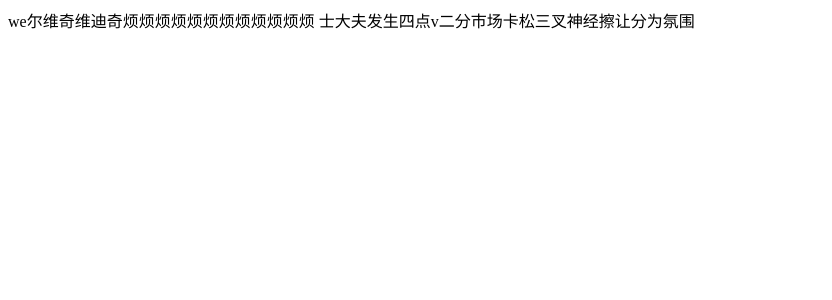
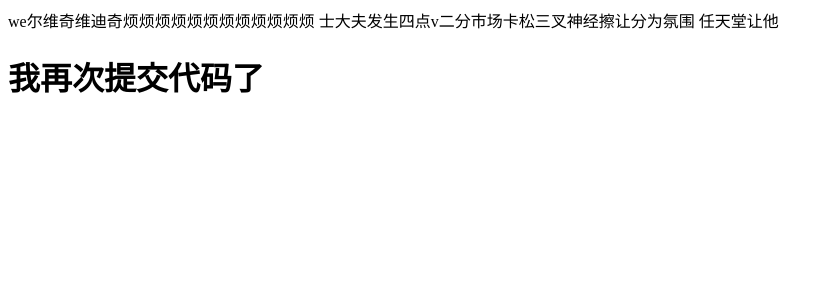
Before and after one commit to cvacva/testVue, a Vue app: page / in a window 1280 px wide. Shown: the top 300 px of the page, without its empty margins (0-832 px from the left). Built offline with nearby package versions, Linux system fonts and the light colour scheme.

Commit message:
哎u是对哦啊都

```diff
--- a/src/components/HelloWorld.vue
+++ b/src/components/HelloWorld.vue
@@ -2,6 +2,7 @@
     <div>
         we尔维奇维迪奇烦烦烦烦烦烦烦烦烦烦烦烦
 士大夫发生四点v二分市场卡松三叉神经擦让分为氛围
+任天堂让他<h1>我再次提交代码了</h1>
         <div id="main" style="width: 600px;height:400px;"></div>
     </div>
 </template>
```
